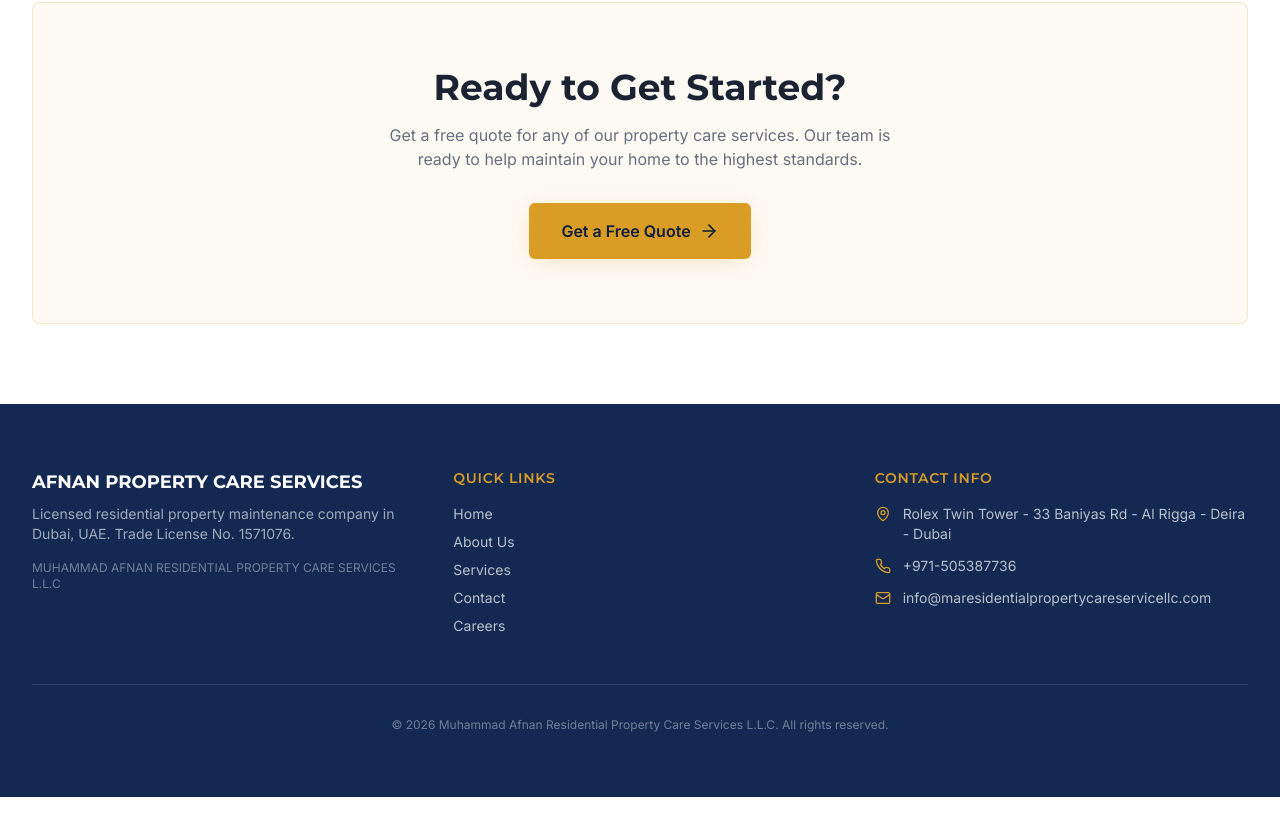
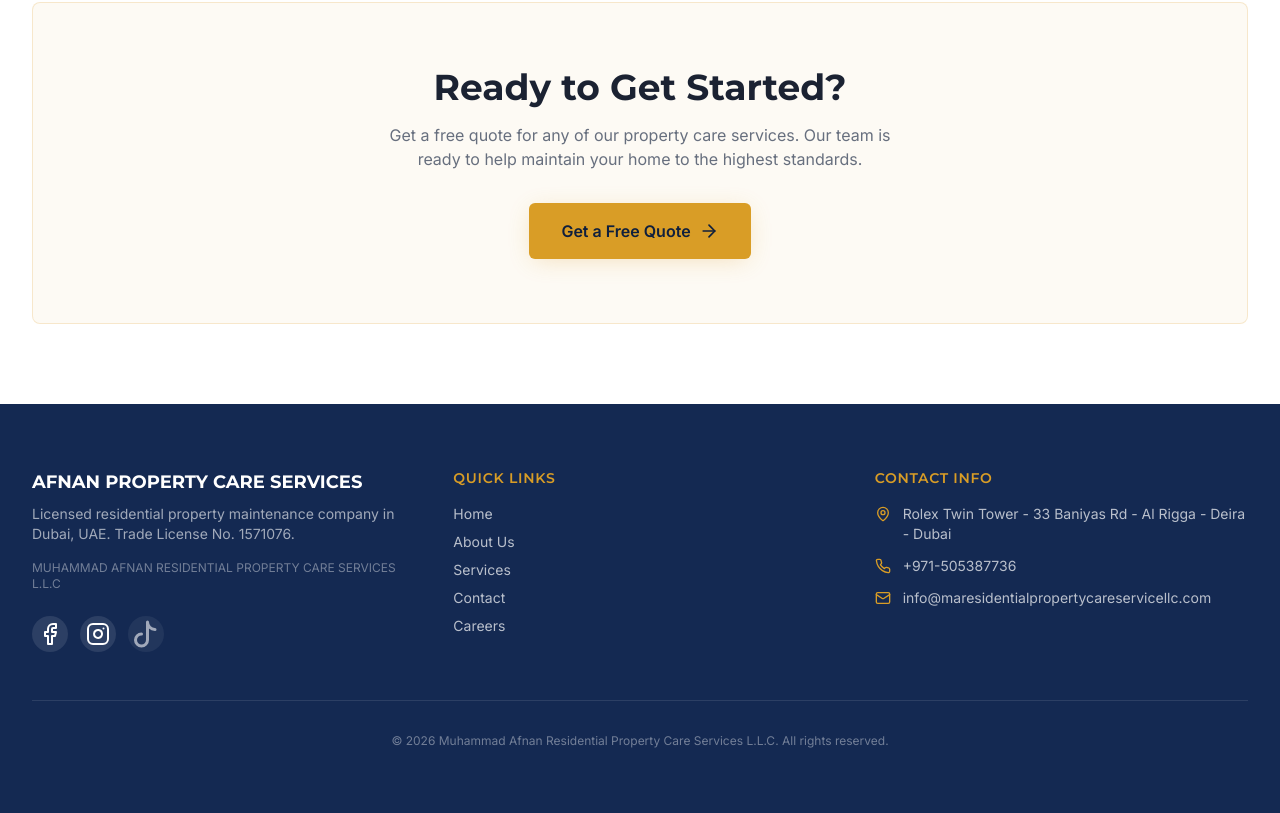
Before and after one commit to muzammilkhan9300/Home-maintenance-services, a React (Vite) app in the folder frontend/: page / in a window 1280 px wide. Shown: the part 3082-3895 px from the top of the page. Built offline with nearby package versions, Linux system fonts and the light colour scheme; no server answers; the HTML template or start-up script is replaced by a standard one.

Commit message:
feat: add social media links and icons to footer

```diff
--- a/frontend/src/components/Footer.jsx
+++ b/frontend/src/components/Footer.jsx
@@ -1,7 +1,13 @@
 import { Link } from "react-router-dom";
-import { Phone, Mail, MapPin } from "lucide-react";
+import { Phone, Mail, MapPin, Facebook, Instagram } from "lucide-react";
 import { useState } from "react";
 import CareerModal from "@/components/CareerModal";
+
+const TiktokIcon = () => (
+  <svg viewBox="0 0 24 24" fill="none" stroke="currentColor" strokeWidth="2" strokeLinecap="round" strokeLinejoin="round" className="w-4.5 h-4.5">
+    <path d="M9 12a4 4 0 1 0 4 4V4a5 5 0 0 0 5 5" />
+  </svg>
+);
 
 const Footer = () => {
   const [careerOpen, setCareerOpen] = useState(false);
@@ -15,9 +21,37 @@ const Footer = () => {
             <p className="text-sm text-primary-foreground/60 mb-4">
               Licensed residential property maintenance company in Dubai, UAE. Trade License No. 1571076.
             </p>
-            <p className="text-xs text-primary-foreground/40">
+            <p className="text-xs text-primary-foreground/40 mb-6">
               MUHAMMAD AFNAN RESIDENTIAL PROPERTY CARE SERVICES L.L.C
             </p>
+            <div className="flex items-center gap-3">
+              <a
+                href="https://www.facebook.com/AfnanPropertyCare"
+                target="_blank"
+                rel="noopener noreferrer"
+                className="w-9 h-9 rounded-full bg-primary-foreground/10 hover:bg-gold hover:text-navy flex items-center justify-center transition-all duration-300 text-primary-foreground"
+                aria-label="Facebook"
+              >
+                <Facebook className="w-4.5 h-4.5" />
+              </a>
+              <a
+                href="https://instagram.com/afnan_propertycareservices"
+                target="_blank"
+                rel="noopener noreferrer"
+                className="w-9 h-9 rounded-full bg-primary-foreground/10 hover:bg-gold hover:text-navy flex items-center justify-center transition-all duration-300 text-primary-foreground"
+                aria-label="Instagram"
+              >
+                <Instagram className="w-4.5 h-4.5" />
+              </a>
+              <a
+                href="#"
+                onClick={(e) => e.preventDefault()}
+                className="w-9 h-9 rounded-full bg-primary-foreground/10 hover:bg-gold hover:text-navy flex items-center justify-center transition-all duration-300 text-primary-foreground opacity-60 hover:opacity-100"
+                aria-label="TikTok"
+              >
+                <TiktokIcon />
+              </a>
+            </div>
           </div>
 
           <div>
```
Also changed, not shown: 5 other files (tests, documents, lock files or other folders).
